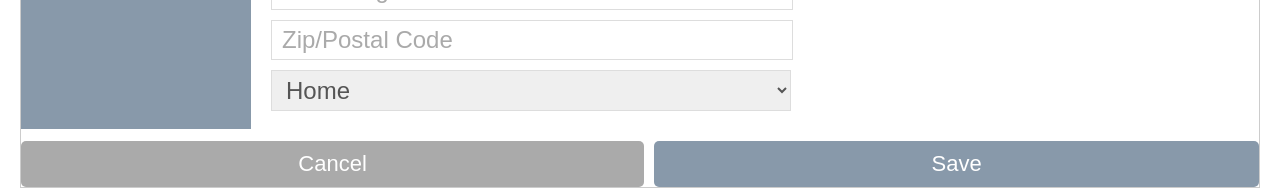
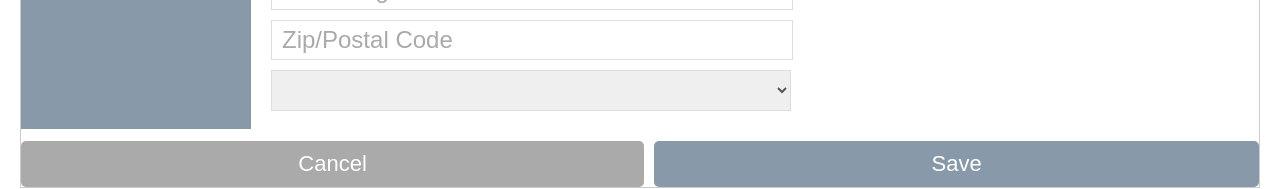
Before and after one commit to ozgursarikamis/angular-sandbox, an Angular app: page /contacts/edit in a window 1280 px wide. Shown: the part 706-895 px from the top of the page. Built offline with nearby package versions, Linux system fonts and the light colour scheme; what angular-in-memory-web-api would draw is missing.

Commit message:
Dynamically generate Select items

```diff
--- a/src/app/contacts/contact.model.ts
+++ b/src/app/contacts/contact.model.ts
@@ -27,3 +27,10 @@ export const phoneTypeValues = [
   { title: 'Mobile', value: 'mobile' },
   { title: 'Other', value: 'other' },
 ];
+
+export const addressTypeValues = [
+  { title: 'Home', value: 'home' },
+  { title: 'Work', value: 'work' },
+  { title: 'Other', value: 'other' },
+  { title: 'Other 2', value: 'other 2' },
+];
--- a/src/app/edit-contact/edit-contact.component.html
+++ b/src/app/edit-contact/edit-contact.component.html
@@ -37,10 +37,10 @@
           <input placeholder="City" formControlName="city" />
           <input placeholder="State/Region" formControlName="state" />
           <input placeholder="Zip/Postal Code" formControlName="postalCode" />
-          <select>
-            <option value="home">Home</option>
-            <option value="work">Work</option>
-            <option value="mobile">Other</option>
+          <select formControlName="addressType">
+            <option *ngFor="let addressType of addressTypes" [value]="addressType.value">
+              {{ addressType.title }}
+            </option>
           </select>
         </div>
       </div>
--- a/src/app/edit-contact/edit-contact.component.ts
+++ b/src/app/edit-contact/edit-contact.component.ts
@@ -2,7 +2,7 @@ import { Component, OnInit, inject } from '@angular/core';
 import { FormBuilder, FormControl, FormGroup } from '@angular/forms';
 import { ActivatedRoute, Router } from '@angular/router';
 import { ContactsService } from '../contacts/contacts.service';
-import { Contact, phoneTypeValues } from '../contacts/contact.model';
+import { Contact, addressTypeValues, phoneTypeValues } from '../contacts/contact.model';
 
 @Component({
   templateUrl: './edit-contact.component.html',
@@ -11,6 +11,7 @@ import { Contact, phoneTypeValues } from '../contacts/contact.model';
 export class EditContactComponent implements OnInit {
 
   phoneTypes = phoneTypeValues;
+  addressTypes = addressTypeValues;
 
   contactService = inject(ContactsService);
   router = inject(Router);
```
